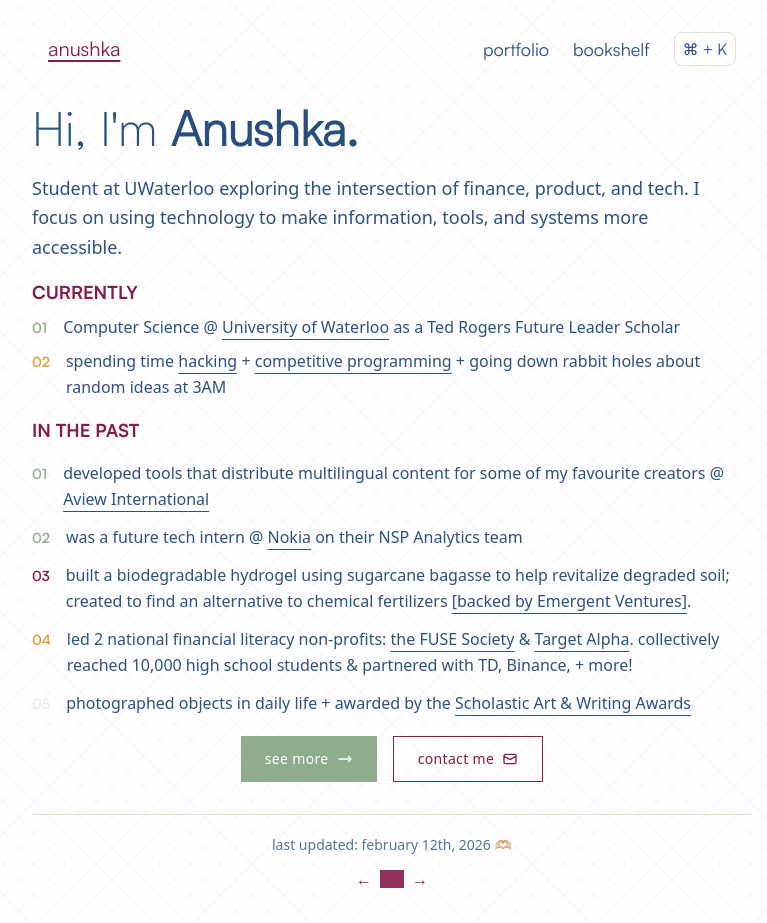
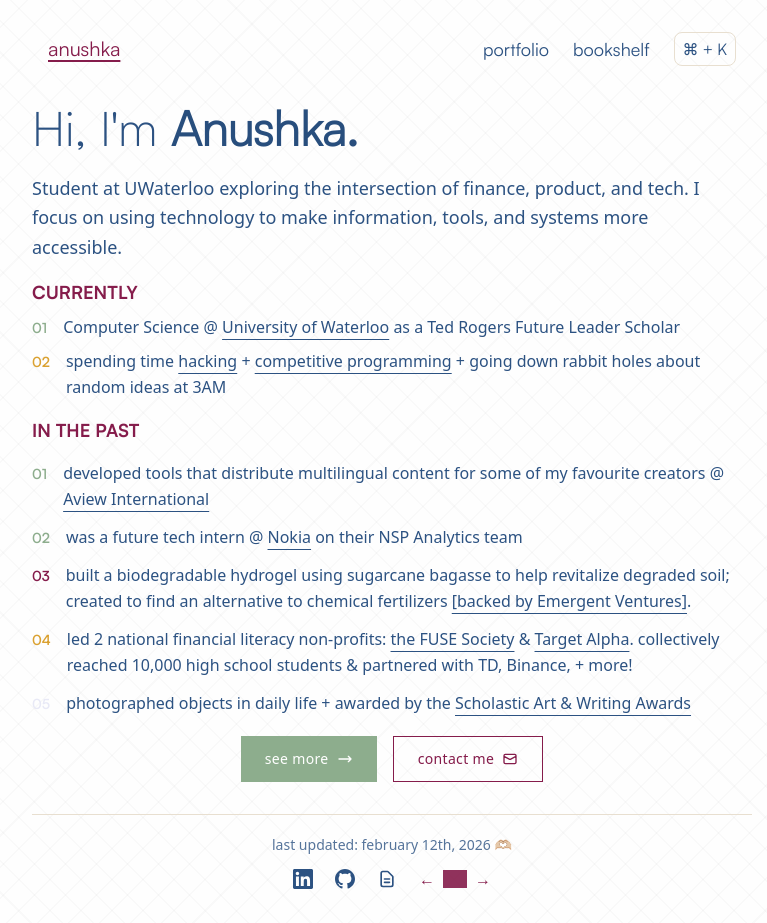
Before and after one commit to apun16/anushkapunukollu, a Next.js app: page / in a window 1280 px wide. Shown: the whole page, without its empty margins (248-1015 px from the left). Built offline with nearby package versions, Linux system fonts and the light colour scheme; grey boxes are pictures that could not be loaded.

Commit message:
feat: add social links to footer

```diff
--- a/src/components/footer.tsx
+++ b/src/components/footer.tsx
@@ -9,6 +9,42 @@
     >
       <span className="text-sm mt-1 mb-3 opacity-80">last updated: february 12th, 2026 🫶🏼 </span>
       <div className="flex flex-wrap items-center justify-center gap-3 sm:gap-4">
+      <a
+          href="https://linkedin.com/in/anushkapunukollu"
+          target="_blank"
+          rel="noopener noreferrer"
+          aria-label="LinkedIn"
+          className="group inline-flex items-center gap-1.5"
+        >
+          <svg className="w-5 h-5 shrink-0 text-[var(--color-foreground)]" fill="currentColor" viewBox="0 0 24 24">
+            <path d="M20.447 20.452h-3.554v-5.569c0-1.328-.027-3.037-1.852-3.037-1.853 0-2.136 1.445-2.136 2.939v5.667H9.351V9h3.414v1.561h.046c.477-.9 1.637-1.85 3.37-1.85 3.601 0 4.267 2.37 4.267 5.455v6.286zM5.337 7.433c-1.144 0-2.063-.926-2.063-2.065 0-1.138.92-2.063 2.063-2.063 1.14 0 2.064.925 2.064 2.063 0 1.139-.925 2.065-2.064 2.065zm1.782 13.019H3.555V9h3.564v11.452zM22.225 0H1.771C.792 0 0 .774 0 1.729v20.542C0 23.227.792 24 1.771 24h20.451C23.2 24 24 23.227 24 22.271V1.729C24 .774 23.2 0 22.222 0h.003z" />
+          </svg>
+          <span className={labelClass}>LinkedIn</span>
+        </a>
+        <a
+          href="https://github.com/apun16"
+          target="_blank"
+          rel="noopener noreferrer"
+          aria-label="GitHub"
+          className="group inline-flex items-center gap-1.5"
+        >
+          <svg className="w-5 h-5 shrink-0 text-[var(--color-foreground)]" fill="currentColor" viewBox="0 0 24 24">
+            <path d="M12 0c-6.626 0-12 5.373-12 12 0 5.302 3.438 9.8 8.207 11.387.599.111.793-.261.793-.577v-2.234c-3.338.726-4.033-1.416-4.033-1.416-.546-1.387-1.333-1.756-1.333-1.756-1.089-.745.083-.729.083-.729 1.205.084 1.839 1.237 1.839 1.237 1.07 1.834 2.807 1.304 3.492.997.107-.775.418-1.305.762-1.604-2.665-.305-5.467-1.334-5.467-5.931 0-1.311.469-2.381 1.236-3.221-.124-.303-.535-1.524.117-3.176 0 0 1.008-.322 3.301 1.23.957-.266 1.983-.399 3.003-.404 1.02.005 2.047.138 3.006.404 2.291-1.552 3.297-1.23 3.297-1.23.653 1.653.242 2.874.118 3.176.77.84 1.235 1.911 1.235 3.221 0 4.609-2.807 5.624-5.479 5.921.43.372.823 1.102.823 2.222v3.293c0 .319.192.694.801.576 4.765-1.589 8.199-6.086 8.199-11.386 0-6.627-5.373-12-12-12z" />
+          </svg>
+          <span className={labelClass}>GitHub</span>
+        </a>
+        <a
+          href="/resume.pdf"
+          target="_blank"
+          rel="noopener noreferrer"
+          aria-label="Resume"
+          className="group inline-flex items-center gap-1.5"
+        >
+          <svg className="w-5 h-5 shrink-0 text-[var(--color-foreground)]" fill="none" stroke="currentColor" viewBox="0 0 24 24">
+            <path strokeLinecap="round" strokeLinejoin="round" strokeWidth={2} d="M9 12h6m-6 4h6m2 5H7a2 2 0 01-2-2V5a2 2 0 012-2h5.586a1 1 0 01.707.293l5.414 5.414a1 1 0 01.293.707V19a2 2 0 01-2 2z" />
+          </svg>
+          <span className={labelClass}>Resume</span>
+        </a>
         <div className="flex items-center gap-2 text-[var(--color-primary)]">
           <a
             href={`https://cs.uwatering.com/#https://anushkapunukollu.com/?nav=prev`}
```
